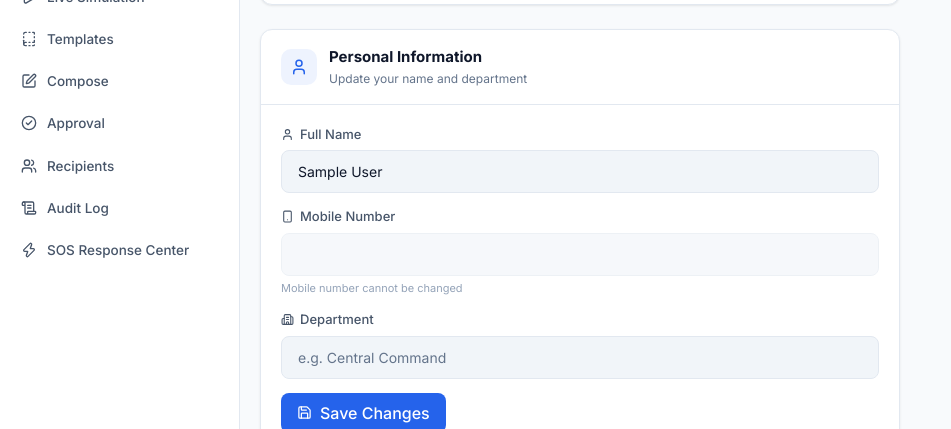
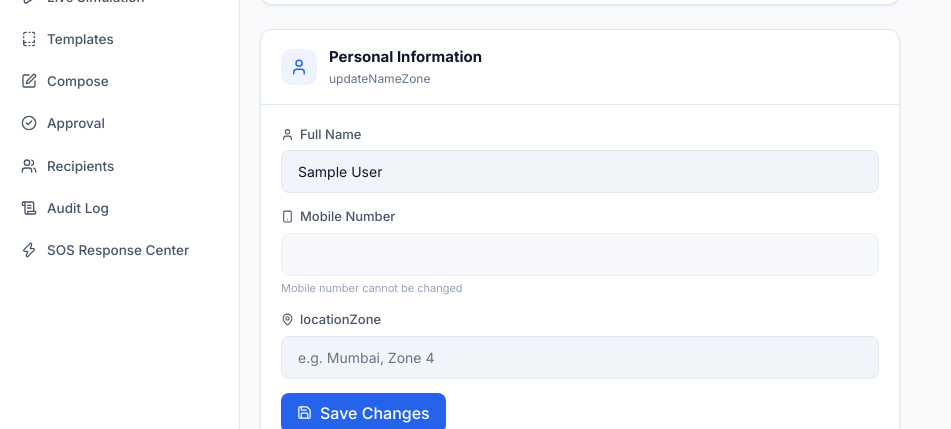
Before and after one commit to Vaibhav-vx/UACS, a React (Vite) app in the folder frontend/: page /profile in a window 1280 px wide. Shown: the part 189-618 px from the top of the page, without its empty margins (0-951 px from the left). Built offline with nearby package versions, Linux system fonts and the light colour scheme; no server answers; sample sign-in values are in the browser's storage.

Commit message:
feat: initialize dashboard, auth, profile, and recipient pages with internationalization support

```diff
--- a/frontend/src/pages/DashboardPage.jsx
+++ b/frontend/src/pages/DashboardPage.jsx
@@ -264,7 +264,7 @@ export default function DashboardPage() {
             {/* 1. MY ZONE SUMMARY (REAL DATA) */}
             <section className="glass-card p-6 rounded-3xl border-0 shadow-xl grid grid-cols-2 md:grid-cols-4 gap-4 bg-accent/5">
                <div className="space-y-1">
-                  <div className="text-xs font-bold text-theme-muted uppercase tracking-wider">Your Zone</div>
+                  <div className="text-xs font-bold text-theme-muted uppercase tracking-wider">Your Location</div>
                   <div className="text-lg font-black text-theme-primary">{userZone}</div>
                </div>
                <div className="space-y-1">
--- a/frontend/src/pages/LoginPage.jsx
+++ b/frontend/src/pages/LoginPage.jsx
@@ -462,12 +462,12 @@ export default function LoginPage() {
                   />
                   <Field
                     id="reg-dept"
-                    label={<>{t('department') || 'Department'} <span style={{ fontSize: 11, color: 'var(--text-dim)', fontWeight: 400 }}>({t('optional') || 'optional'})</span></>}
-                    icon={Building2}
+                    label={<>{t('locationZone') || 'Location / Zone'} <span style={{ fontSize: 11, color: 'var(--text-dim)', fontWeight: 400 }}>({t('recommended') || 'recommended'})</span></>}
+                    icon={MapPin}
                     value={regDept}
                     onChange={e => setRegDept(e.target.value)}
-                    placeholder={t('deptPlaceholder') || "e.g. Central Command"}
-                    autoComplete="organization"
+                    placeholder={t('zonePlaceholder') || "e.g. Mumbai, Zone 4"}
+                    autoComplete="address-level2"
                   />
                   <div>
                     <Field
--- a/frontend/src/pages/ProfilePage.jsx
+++ b/frontend/src/pages/ProfilePage.jsx
@@ -218,7 +218,7 @@ export default function ProfilePage() {
       </div>
 
       {/* Profile Info */}
-      <Section title={t('personalInfo') || 'Personal Information'} subtitle={t('updateNameDept') || 'Update your name and department'} icon={User}>
+      <Section title={t('personalInfo') || 'Personal Information'} subtitle={t('updateNameZone') || 'Update your name and location'} icon={User}>
         <div style={{ display: 'flex', flexDirection: 'column', gap: 14 }}>
           <Field label={t('fullName') || 'Full Name'} icon={User}>
             <input className="input-field" value={name} onChange={e => setName(e.target.value)} placeholder={t('fullName') || 'Your full name'} />
@@ -227,8 +227,8 @@ export default function ProfilePage() {
             <input className="input-field" value={phone} disabled style={{ opacity: 0.6, cursor: 'not-allowed' }} />
             <p style={{ fontSize: 11, color: 'var(--text-dim)', marginTop: 4 }}>{t('mobileNoChange') || 'Mobile number cannot be changed'}</p>
           </Field>
-          <Field label={t('department') || 'Department'} icon={Building2}>
-            <input className="input-field" value={dept} onChange={e => setDept(e.target.value)} placeholder="e.g. Central Command" />
+          <Field label={t('locationZone') || 'Location / Zone'} icon={MapPin}>
+            <input className="input-field" value={dept} onChange={e => setDept(e.target.value)} placeholder="e.g. Mumbai, Zone 4" />
           </Field>
           {profMsg.text && <InlineAlert type={profMsg.type} msg={profMsg.text} />}
           <button onClick={saveProfile} disabled={profSaving} className="btn-primary" style={{ width: 'fit-content', gap: 8 }}>
--- a/frontend/src/pages/RecipientsPage.jsx
+++ b/frontend/src/pages/RecipientsPage.jsx
@@ -103,7 +103,7 @@ function RecipientModal({ initial, onSave, onClose, saving }) {
           <div>
             <label className="block text-sm font-medium mb-1.5 text-theme-secondary">
               <MapPin style={{ width: 13, height: 13, display: 'inline', marginRight: 4 }} />
-              {t('zone') || 'Zone'}
+              {t('locationZone') || 'Location / Zone'}
             </label>
             <div className="flex gap-2 mb-2">
               <input
@@ -389,7 +389,7 @@ export default function RecipientsPage() {
                 <tr style={{ background: 'var(--bg-hover)', borderBottom: '1px solid var(--border)' }}>
                   <th style={{ padding: '10px 16px', textAlign: 'left', fontWeight: 600, color: 'var(--text-secondary)', whiteSpace: 'nowrap' }}>{t('recipientCol') || "Recipient"}</th>
                   <th style={{ padding: '10px 16px', textAlign: 'left', fontWeight: 600, color: 'var(--text-secondary)', whiteSpace: 'nowrap' }}>{t('phoneCol') || "Phone"}</th>
-                  <th style={{ padding: '10px 16px', textAlign: 'left', fontWeight: 600, color: 'var(--text-secondary)', whiteSpace: 'nowrap' }}>{t('zoneCol') || "Zone"}</th>
+                  <th style={{ padding: '10px 16px', textAlign: 'left', fontWeight: 600, color: 'var(--text-secondary)', whiteSpace: 'nowrap' }}>{t('zoneCol') || "Location / Zone"}</th>
                   <th style={{ padding: '10px 16px', textAlign: 'left', fontWeight: 600, color: 'var(--text-secondary)', whiteSpace: 'nowrap' }}>{t('langCol') || "Language"}</th>
                   <th style={{ padding: '10px 16px', textAlign: 'left', fontWeight: 600, color: 'var(--text-secondary)', whiteSpace: 'nowrap' }}>{t('statusCol') || "Status"}</th>
                   <th style={{ padding: '10px 16px', textAlign: 'right', fontWeight: 600, color: 'var(--text-secondary)', whiteSpace: 'nowrap' }}>{t('actionsCol') || "Actions"}</th>
--- /dev/null
+++ b/package.json
@@ -0,0 +1,6 @@
+{
+  "dependencies": {
+    "i18next": "^26.0.8",
+    "react-i18next": "^17.0.4"
+  }
+}
```
Also changed, not shown: frontend/src/i18n/translations.js, 1 other file (tests, documents, lock files or other folders).
